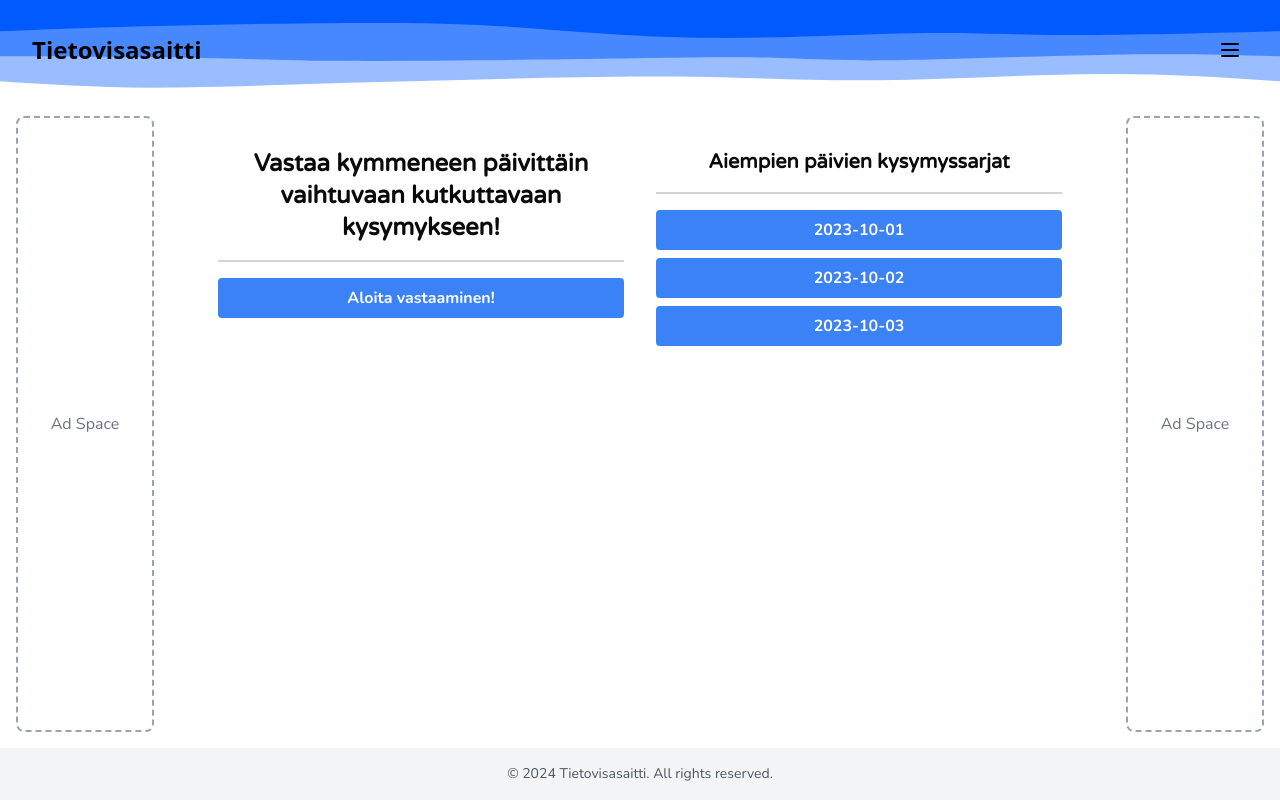
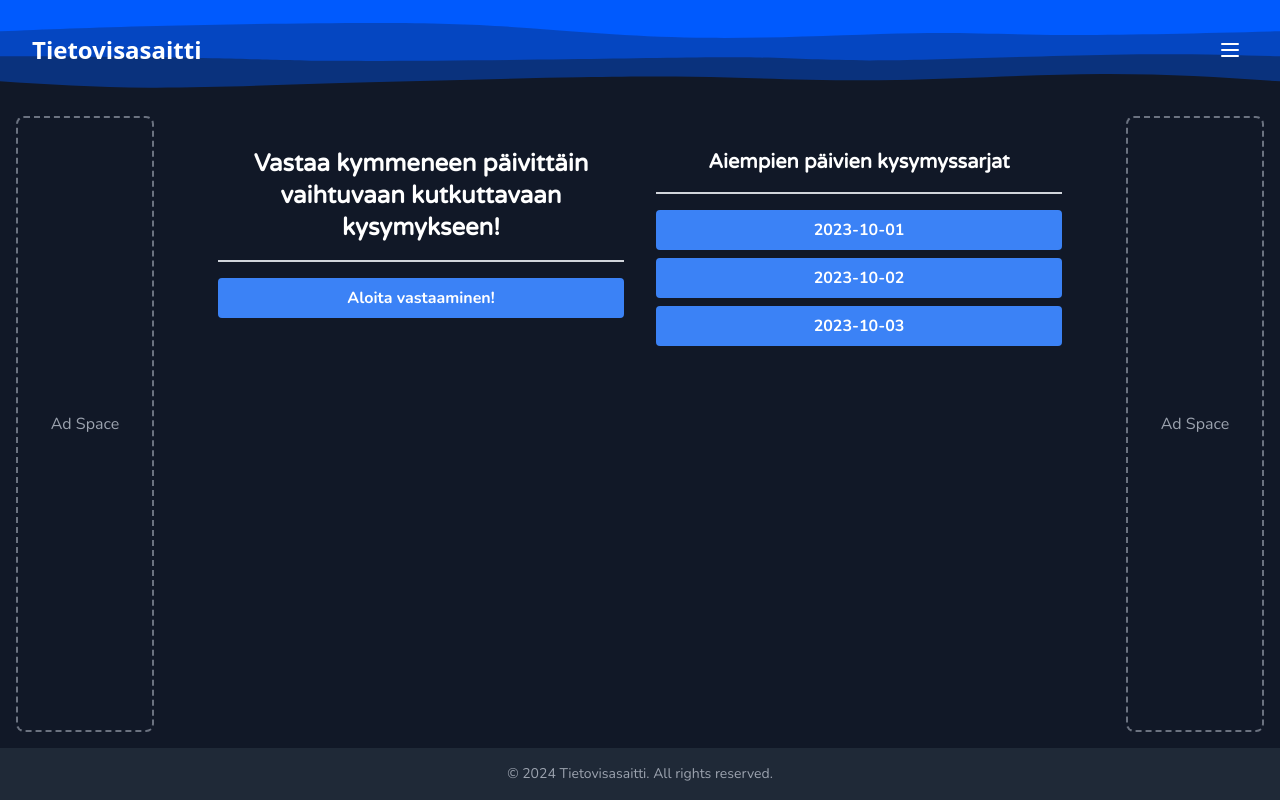
Before and after one commit to MetroHege/tietovisa-fe, a React (Vite) app: page / in a window 1280 px wide. Built offline with nearby package versions, Linux system fonts and the light colour scheme.

Commit message:
dark mode start

```diff
--- a/src/App.tsx
+++ b/src/App.tsx
@@ -7,9 +7,11 @@ import Home from "./views/Home";
 import Secret from "./views/Secret";
 import Logout from "./views/Logout";
 import Quiz from "./views/Quiz";
+import { ThemeProvider } from "./contexts/ThemeContext";
 
 function App() {
   return (
+    <ThemeProvider>
       <Router>
         <UserProvider>
           <Routes>
@@ -30,6 +32,7 @@ function App() {
           </Routes>
         </UserProvider>
       </Router>
+    </ThemeProvider>
   );
 }
 
--- /dev/null
+++ b/src/contexts/ThemeContext.tsx
@@ -0,0 +1,52 @@
+import { createContext, useState, useContext, useEffect } from "react";
+
+type Theme = "light" | "dark";
+type ThemeContextProps = {
+    theme: Theme;
+    toggleTheme: () => void;
+};
+
+// This context is used to manage the theme of the application.
+const ThemeContext = createContext<ThemeContextProps | undefined>(undefined);
+
+// This provider is used to wrap the application and provide the theme context.
+export const ThemeProvider: React.FC<{ children: React.ReactNode }> = ({ children }) => {
+    const [theme, setTheme] = useState<Theme>(() => {
+        const storedTheme = window.localStorage.getItem("theme");
+        return (storedTheme as Theme) || "dark";
+    });
+
+    // This function is used to toggle the theme.
+    const toggleTheme = () => {
+        setTheme(prevTheme => (prevTheme === "light" ? "dark" : "light"));
+        const newTheme = theme === "light" ? "dark" : "light";
+        window.localStorage.setItem("theme", newTheme);
+        return newTheme;
+    };
+
+    useEffect(() => {
+        const root = document.getElementById("root");
+        if (root) {
+            if (theme === "light") {
+                root.classList.add("light");
+                root.classList.remove("dark");
+            } else {
+                root.classList.add("dark");
+                root.classList.remove("light");
+            }
+        }
+    }, [theme]);
+
+    return <ThemeContext.Provider value={{ theme, toggleTheme }}>{children}</ThemeContext.Provider>;
+};
+
+// This hook is used to access the theme context.
+export const useTheme = () => {
+    const context = useContext(ThemeContext);
+    if (!context) {
+        throw new Error("useTheme must be used within a ThemeProvider");
+    }
+    return context;
+};
+
+export default ThemeContext;
--- a/src/views/Home.tsx
+++ b/src/views/Home.tsx
@@ -32,7 +32,7 @@ const Home = () => {
   return (
     <div className="flex flex-col md:flex-row">
       <div className="w-full md:w-1/2 p-4">
-        <h1 className="text-2xl font-bold mb-4">
+        <h1 className="text-2xl font-bold mb-4 dark:text-white">
           Vastaa kymmeneen päivittäin vaihtuvaan kutkuttavaan kysymykseen!
         </h1>
         <hr className="border-t-2 border-gray-300 w-full max-w-[calc(100% - 2rem)] mx-auto mb-4" />
@@ -44,7 +44,7 @@ const Home = () => {
         </button>
       </div>
       <div className="w-full md:w-1/2 p-4">
-        <h2 className="text-xl font-bold mb-4">
+        <h2 className="text-xl font-bold mb-4 dark:text-white">
           Aiempien päivien kysymyssarjat
         </h2>
         <hr className="border-t-2 border-gray-300 w-full max-w-[calc(100% - 2rem)] mx-auto mb-4" />
--- a/src/views/Layout.tsx
+++ b/src/views/Layout.tsx
@@ -5,17 +5,14 @@ import { Sheet, SheetContent, SheetTrigger } from "@/components/ui/sheet";
 import { Link, Outlet } from "react-router-dom";
 import { LoginRegisterModal } from "@/components/LoginRegisterModal";
 import { useUserContext } from "@/hooks/contextHooks";
+import { useTheme } from "@/contexts/ThemeContext"; // Adjust the import path as needed
 
 export default function Component() {
-  const [isDarkMode, setIsDarkMode] = useState(false);
   const [isMenuOpen, setIsMenuOpen] = useState(false);
   const [isModalOpen, setIsModalOpen] = useState(false);
 
   const { user, handleLogout, handleAutoLogin } = useUserContext();
-
-  const toggleDarkMode = () => {
-    setIsDarkMode(!isDarkMode);
-  };
+  const { theme, toggleTheme } = useTheme(); // Access the theme context
 
   const handleLoginClick = () => {
     setIsModalOpen(true);
@@ -26,7 +23,7 @@ export default function Component() {
   }, []); // Ensure this effect runs only once on mount
 
   return (
-    <div className={`min-h-screen ${isDarkMode ? "dark" : ""}`}>
+    <div className={`min-h-screen ${theme}`}>
       <div className="flex flex-col min-h-screen">
         <nav className="relative flex justify-between items-center p-8 bg-white dark:bg-gray-900 min-h-[80px]">
           <div className="absolute inset-0 w-full h-full z-0">
@@ -69,27 +66,34 @@ export default function Component() {
             </svg>
           </div>
           <Link to={"/"} className="relative z-10">
-            <div className="text-2xl font-bold text-black">Tietovisasaitti</div>
+            <div className="text-2xl font-bold text-black dark:text-white">
+              Tietovisasaitti
+            </div>
           </Link>
           <Sheet open={isMenuOpen} onOpenChange={setIsMenuOpen}>
             <SheetTrigger asChild>
               <Button variant="ghost" size="icon" className="relative z-10">
-                <Menu className="h-6 w-6 text-black" />
+                <Menu className="h-6 w-6 text-black dark:text-white" />
               </Button>
             </SheetTrigger>
-            <SheetContent side="right" className="w-[250px] sm:w-[300px]">
+            <SheetContent
+              side="right"
+              className={`w-[250px] sm:w-[300px] ${
+                theme === "dark" ? "dark:bg-gray-900" : "bg-white"
+              }`}
+            >
               <div className="flex flex-col space-y-4 mt-4">
-                <Button variant="ghost" size="lg" onClick={toggleDarkMode}>
-                  {isDarkMode ? (
+                <Button variant="ghost" size="lg" onClick={toggleTheme}>
+                  {theme === "dark" ? (
                     <Sun className="mr-2 h-5 w-5" />
                   ) : (
                     <Moon className="mr-2 h-5 w-5" />
                   )}
-                  {isDarkMode ? "Light Mode" : "Dark Mode"}
+                  {theme === "dark" ? "Light Mode" : "Dark Mode"}
                 </Button>
                 {user ? (
                   <>
-                    <div className="text-black">
+                    <div className="text-black dark:text-white">
                       <p>Username: {user.username}</p>
                       <p>Email: {user.email}</p>
                     </div>
@@ -110,9 +114,9 @@ export default function Component() {
             </SheetContent>
           </Sheet>
         </nav>
-        <div className="flex-grow flex flex-col lg:flex-row">
+        <div className="flex-grow flex flex-col lg:flex-row bg-white dark:bg-gray-900">
           <aside className="w-full lg:w-1/6 p-4">
-            <div className="h-full border-2 border-dashed border-gray-400 dark:border-gray-500 rounded-lg flex items-center justify-center">
+            <div className="h-full border-2 border-dashed border-gray-400 dark:border-gray-500 rounded-lg flex items-center justify-center bg-white dark:bg-gray-900">
               <p className="text-gray-500 dark:text-gray-400 text-center">
                 Ad Space
               </p>
@@ -122,7 +126,7 @@ export default function Component() {
             <Outlet />
           </main>
           <aside className="w-full lg:w-1/6 p-4">
-            <div className="h-full border-2 border-dashed border-gray-400 dark:border-gray-500 rounded-lg flex items-center justify-center">
+            <div className="h-full border-2 border-dashed border-gray-400 dark:border-gray-500 rounded-lg flex items-center justify-center bg-white dark:bg-gray-900">
               <p className="text-gray-500 dark:text-gray-400 text-center">
                 Ad Space
               </p>
```
Lines whose indentation alone changed are shown as unchanged.
